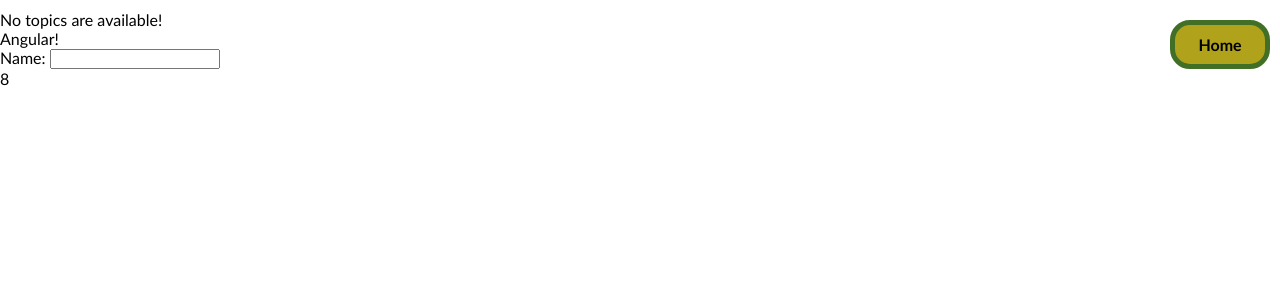
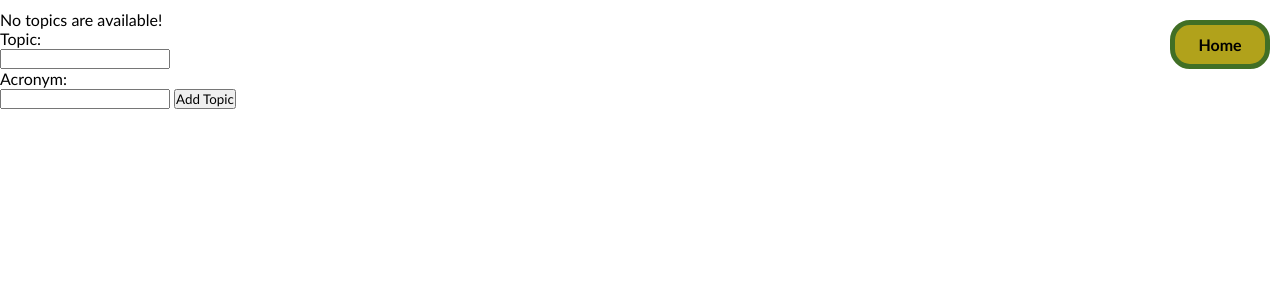
Before and after one commit to bread1stsearch/Dump, a Django app: page /topics/ in a window 1280 px wide. Shown: the top 300 px of the page. Run offline with Django 3.2, Linux system fonts and the light colour scheme; data that the repository does not hold is empty; some libraries are stand-ins or nearby versions.

Commit message:
Change index to delete Oneliners, move Add Topic outside conditional

```diff
--- a/topics/templates/topics/index.html
+++ b/topics/templates/topics/index.html
@@ -37,6 +37,10 @@
     </ol>
 </ul>
 
+{% else %}
+<p>No topics are available!</p>
+{% endif %}
+
 <form action="{% url 'index' %}" method="post">
     {% csrf_token %}
     <p>Topic: </p>
@@ -46,26 +50,5 @@
     <button type="submit">Add Topic</button>
 </form>
 
-<h1>One-Liners</h1>
-<ul>
-    <ol>
-        {% for o in oneliner_list %}
-
-        <li><a href="/topics/{{ o.topic.id }}/oneliner">{{ o.text }}</a></li>
-
-        {% endfor %}
-    </ol>
-</ul>
-{% else %}
-<p>No topics are available!</p>
-{% endif %}
-
-<div ng-app="">
-    <p>Angular!</p>
-    <p>Name: <input type="text" ng-model="name"></p>
-    <p>{{8}}</p>
-
-</div>
-
 </body>
 </html>
```
